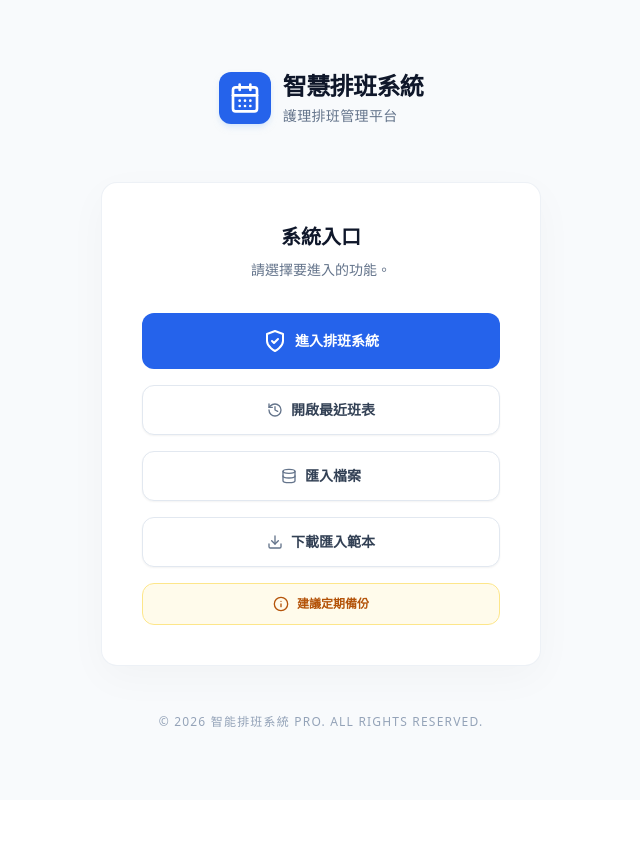
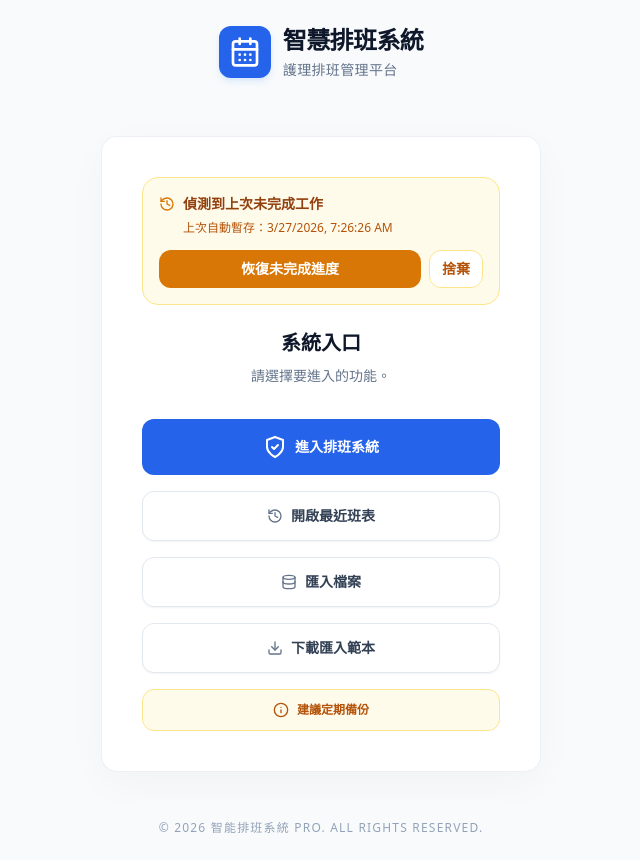
Before and after one commit to abyssynt/react-schedule-pro-smartfill, a React (Vite) app: page / in a window 1280 px wide. Shown: the whole page, without its empty margins (319-959 px from the left). Before the commit the page ends 800 px from the top, so only its background shows below. Built offline with nearby package versions, Linux system fonts and the light colour scheme.

Commit message:
Update App.jsx

```diff
--- a/src/App.jsx
+++ b/src/App.jsx
@@ -255,6 +255,7 @@ const getSystemHolidayCalendar = (year, options = {}) => {
   };
 };
 const STORAGE_KEY = 'schedule_app_history';
+const ACTIVE_DRAFT_KEY = 'schedule_app_active_draft';
 
 // 外部套件載入：ExcelJS 用於高品質 Excel 樣式輸出
 const loadExcelJS = () => {
@@ -2856,7 +2857,7 @@ function SettingsView({ changeScreen, colors, setColors, customHolidays, setCust
   );
 }
 
-function EntryView({ changeScreen, goToLatestHistory, onImportFiles }) {
+function EntryView({ changeScreen, goToLatestHistory, onImportFiles, hasActiveDraft, activeDraftMeta, restoreActiveDraft, discardActiveDraft }) {
   const importInputRef = useRef(null);
 
   const handleImportButtonClick = () => {
@@ -2986,6 +2987,35 @@ function EntryView({ changeScreen, goToLatestHistory, onImportFiles }) {
 
       <div className="w-full max-w-[440px] bg-white rounded-2xl shadow-[0_12px_40px_rgba(0,0,0,0.03)] border border-slate-200/60 overflow-hidden">
         <div className="p-10">
+          {hasActiveDraft && (
+            <div className="mb-6 rounded-2xl border border-amber-200 bg-amber-50 p-4">
+              <div className="flex items-start gap-2">
+                <Clock className="mt-0.5 h-4 w-4 text-amber-600" />
+                <div className="min-w-0">
+                  <div className="text-sm font-bold text-amber-800">偵測到上次未完成工作</div>
+                  <div className="mt-1 text-xs leading-relaxed text-amber-700">
+                    {activeDraftMeta?.savedAtText ? `上次自動暫存：${activeDraftMeta.savedAtText}` : '可恢復上次未完成的排班進度。'}
+                  </div>
+                </div>
+              </div>
+              <div className="mt-3 flex gap-2">
+                <button
+                  type="button"
+                  onClick={restoreActiveDraft}
+                  className="flex-1 rounded-xl bg-amber-600 px-3 py-2 text-sm font-bold text-white hover:bg-amber-700"
+                >
+                  恢復未完成進度
+                </button>
+                <button
+                  type="button"
+                  onClick={discardActiveDraft}
+                  className="rounded-xl border border-amber-200 bg-white px-3 py-2 text-sm font-bold text-amber-700 hover:bg-amber-100"
+                >
+                  捨棄
+                </button>
+              </div>
+            </div>
+          )}
           <div className="mb-8 text-center">
             <h2 className="text-xl font-bold text-slate-900 mb-2">系統入口</h2>
             <p className="text-sm text-slate-500 leading-relaxed">
@@ -3111,6 +3141,161 @@ export default function App() {
   const [month, setMonth] = useState(3);
   const [staffs, setStaffs] = useState(() => createBlankMonthState(2025, 3).staffs);
   const [schedule, setSchedule] = useState(() => createBlankMonthState(2025, 3).schedule);
+  const [hasActiveDraft, setHasActiveDraft] = useState(false);
+  const [activeDraftMeta, setActiveDraftMeta] = useState(null);
+  const activeDraftHydratedRef = useRef(false);
+  const activeDraftSaveReadyRef = useRef(false);
+
+  const formatDraftSavedAt = (isoString) => {
+    if (!isoString) return '';
+    const date = new Date(isoString);
+    if (Number.isNaN(date.getTime())) return '';
+    return date.toLocaleString();
+  };
+
+  const applyWorkspaceState = (state = {}) => {
+    setColors(state.colors || { weekend: '#dcfce7', holiday: '#fca5a5' });
+    setCustomHolidays(Array.isArray(state.customHolidays) ? state.customHolidays : []);
+    setSpecialWorkdays(Array.isArray(state.specialWorkdays) ? state.specialWorkdays : []);
+    setMedicalCalendarAdjustments(state.medicalCalendarAdjustments || { holidays: [], workdays: [] });
+    setUiSettings(state.uiSettings || {
+      pageBackgroundColor: '#f8fafc',
+      tableFontSize: 'medium',
+      tableFontColor: '#1f2937',
+      shiftColumnFontSize: 'medium',
+      shiftColumnFontColor: '#1e293b',
+      nameDateColumnFontSize: 'medium',
+      nameDateColumnFontColor: '#1e293b',
+      shiftColumnBgColor: '#ffffff',
+      nameDateColumnBgColor: '#ffffff',
+      tableDensity: 'standard',
+      showStats: true,
+      themePreset: 'custom',
+      showRightStats: true,
+      showLeaveStats: true,
+      showBottomStats: true,
+      showBlueDots: true,
+      showShiftLabels: true,
+      defaultAutoLeaveCode: 'off',
+      selectionMode: 'dot',
+      shiftColumnWidthMode: 'standard',
+      nameDateColumnWidthMode: 'standard',
+      dayColumnWidthMode: 'standard',
+      cellHeightMode: 'standard',
+      demandOverColor: '#fde68a'
+    });
+    setStaffingConfig(state.staffingConfig || {
+      hospitalLevel: 'regional',
+      totalBeds: 60,
+      totalNurses: 20,
+      requiredStaffing: {
+        weekday: { white: 6, evening: 3, night: 2 },
+        holiday: { white: 4, evening: 2, night: 2 }
+      }
+    });
+    setCustomLeaveCodes(Array.isArray(state.customLeaveCodes) ? state.customLeaveCodes : []);
+    setCustomColumns(Array.isArray(state.customColumns) ? state.customColumns : []);
+    setCustomColumnValues(state.customColumnValues || {});
+    setSchedulingRulesText(typeof state.schedulingRulesText === 'string' ? state.schedulingRulesText : '');
+    setMonthlySchedules(state.monthlySchedules || {});
+    setYear(Number(state.year) || 2025);
+    setMonth(Number(state.month) || 3);
+    setStaffs(normalizeStaffGroup(state.staffs || createBlankMonthState(Number(state.year) || 2025, Number(state.month) || 3).staffs));
+    setSchedule(state.schedule || createBlankMonthState(Number(state.year) || 2025, Number(state.month) || 3).schedule);
+    setImportedSchedulePayload(null);
+    setPendingOpenMonthKey('');
+    setLoadLatestOnEnter(false);
+  };
+
+  useEffect(() => {
+    try {
+      const storedDraft = localStorage.getItem(ACTIVE_DRAFT_KEY);
+      if (!storedDraft) {
+        activeDraftHydratedRef.current = true;
+        return;
+      }
+      const parsed = JSON.parse(storedDraft);
+      if (parsed?.state) {
+        setHasActiveDraft(true);
+        setActiveDraftMeta({
+          savedAt: parsed.savedAt || '',
+          savedAtText: formatDraftSavedAt(parsed.savedAt),
+          year: parsed.state.year,
+          month: parsed.state.month
+        });
+      }
+    } catch (error) {
+      console.error('讀取自動暫存失敗', error);
+    } finally {
+      activeDraftHydratedRef.current = true;
+    }
+  }, []);
+
+  useEffect(() => {
+    if (!activeDraftHydratedRef.current) return;
+    if (!activeDraftSaveReadyRef.current) {
+      activeDraftSaveReadyRef.current = true;
+      return;
+    }
+
+    const savedAt = new Date().toISOString();
+    const payload = {
+      savedAt,
+      state: {
+        colors,
+        customHolidays,
+        specialWorkdays,
+        medicalCalendarAdjustments,
+        uiSettings,
+        staffingConfig,
+        customLeaveCodes,
+        customColumns,
+        customColumnValues,
+        schedulingRulesText,
+        monthlySchedules,
+        year,
+        month,
+        staffs,
+        schedule
+      }
+    };
+
+    try {
+      localStorage.setItem(ACTIVE_DRAFT_KEY, JSON.stringify(payload));
+      setHasActiveDraft(true);
+      setActiveDraftMeta({ savedAt, savedAtText: formatDraftSavedAt(savedAt), year, month });
+    } catch (error) {
+      console.error('寫入自動暫存失敗', error);
+    }
+  }, [colors, customHolidays, specialWorkdays, medicalCalendarAdjustments, uiSettings, staffingConfig, customLeaveCodes, customColumns, customColumnValues, schedulingRulesText, monthlySchedules, year, month, staffs, schedule]);
+
+  const restoreActiveDraft = () => {
+    try {
+      const storedDraft = localStorage.getItem(ACTIVE_DRAFT_KEY);
+      if (!storedDraft) return;
+      const parsed = JSON.parse(storedDraft);
+      if (!parsed?.state) return;
+      applyWorkspaceState(parsed.state);
+      setHasActiveDraft(true);
+      setActiveDraftMeta({
+        savedAt: parsed.savedAt || '',
+        savedAtText: formatDraftSavedAt(parsed.savedAt),
+        year: parsed.state.year,
+        month: parsed.state.month
+      });
+      setScreen('schedule');
+    } catch (error) {
+      console.error('恢復自動暫存失敗', error);
+      window.alert('恢復未完成進度失敗，請稍後再試。');
+    }
+  };
+
+  const discardActiveDraft = () => {
+    if (!window.confirm('確定要捨棄上次未完成進度嗎？')) return;
+    localStorage.removeItem(ACTIVE_DRAFT_KEY);
+    setHasActiveDraft(false);
+    setActiveDraftMeta(null);
+  };
 
   const handleImportFiles = async (files) => {
     const imported = await parseImportedExcelFiles(files, new Date().getFullYear());
@@ -3210,6 +3395,10 @@ export default function App() {
       }}
       goToLatestHistory={goToLatestHistory}
       onImportFiles={handleImportFiles}
+      hasActiveDraft={hasActiveDraft}
+      activeDraftMeta={activeDraftMeta}
+      restoreActiveDraft={restoreActiveDraft}
+      discardActiveDraft={discardActiveDraft}
     />
   );
 }
```
